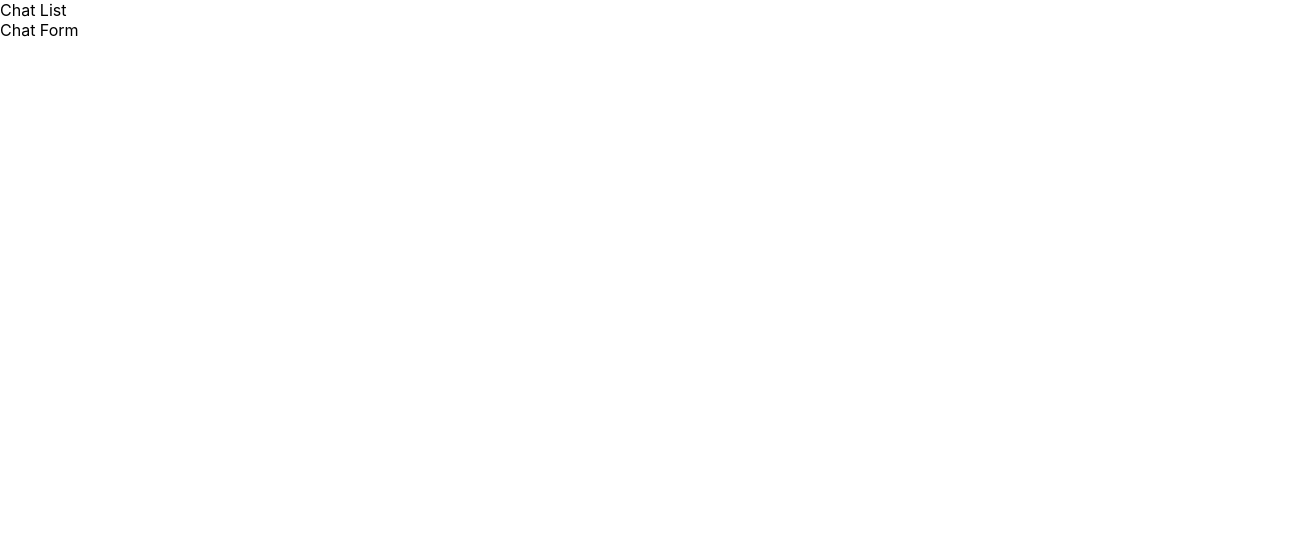
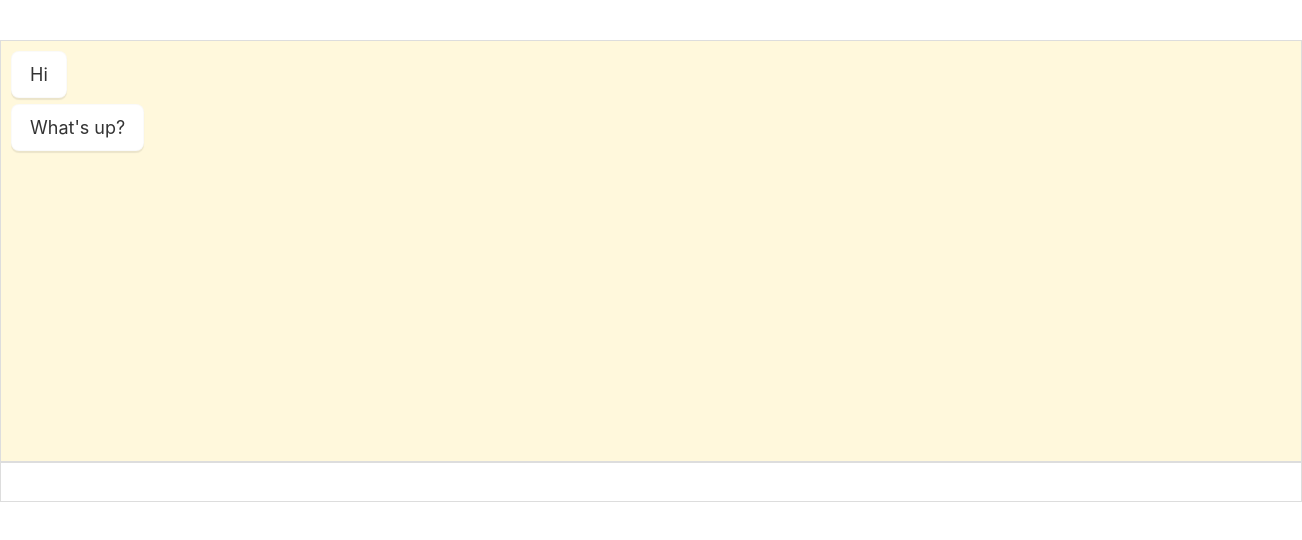
Before and after one commit to ftgzl/chat-app, a React (Create React App) app in the folder client/: page / in a window 1280 px wide. Shown: the top 540 px of the page, 1302 px wide, since content can reach past the window. Built offline with nearby package versions, Linux system fonts and the light colour scheme.

Commit message:
Add Chat components

```diff
--- a/client/src/App.css
+++ b/client/src/App.css
@@ -1,38 +1,4 @@
 .App {
-  text-align: center;
+  with: 700px;
+  margin: 0 auto;
 }
-
-.App-logo {
-  height: 40vmin;
-  pointer-events: none;
-}
-
-@media (prefers-reduced-motion: no-preference) {
-  .App-logo {
-    animation: App-logo-spin infinite 20s linear;
-  }
-}
-
-.App-header {
-  background-color: #282c34;
-  min-height: 100vh;
-  display: flex;
-  flex-direction: column;
-  align-items: center;
-  justify-content: center;
-  font-size: calc(10px + 2vmin);
-  color: white;
-}
-
-.App-link {
-  color: #61dafb;
-}
-
-@keyframes App-logo-spin {
-  from {
-    transform: rotate(0deg);
-  }
-  to {
-    transform: rotate(360deg);
-  }
-}
--- a/client/src/components/ChatForm.js
+++ b/client/src/components/ChatForm.js
@@ -1,9 +1,31 @@
-import React from 'react'
+import {useState} from 'react'
+
+import {useChat} from '../context/ChatContext'
+import styles from './styles.module.css'
 
 function ChatForm() {
+  const [message, setMessage] = useState('')
+
+  //const {setMessages} = useChat()
+
+  const handleSubmit = (e) => {
+    e.preventDefault()
+
+    // setMessages((prevState) => [...prevState, {message, fromMe: true}])
+    //sendMessage(message)
+    setMessage("")
+  }
+
   return (
     <div>
-      Chat Form
+      <form onSubmit={handleSubmit}>
+        <input
+          className={styles.textInput} type="text"
+          value={message}
+          onChange={(e) => setMessage(e.target.value)}
+        />
+      </form>
+
     </div>
   )
 }
--- /dev/null
+++ b/client/src/components/ChatItem.js
@@ -0,0 +1,11 @@
+import styles from './styles.module.css'
+
+function ChatItem({item}) {
+  return (
+    <div className={styles.chatItem}>
+      {item.messages}
+    </div>
+  )
+}
+
+export default ChatItem
--- a/client/src/components/ChatList.js
+++ b/client/src/components/ChatList.js
@@ -1,9 +1,20 @@
-import React from 'react'
+import styles from './styles.module.css'
+
+import ChatItem from './ChatItem'
+import {useChat} from '../context/ChatContext'
 
 function ChatList() {
+  const {messages} = useChat()
+  console.log(messages);
   return (
-    <div>
-      Chat List
+    <div className={styles.chatlist}>
+      <div>
+      {
+        messages.map((item, key) => (
+          <ChatItem item={item} key={key} />
+        ))
+      }
+      </div>
     </div>
   )
 }
--- a/client/src/components/Container.js
+++ b/client/src/components/Container.js
@@ -5,7 +5,7 @@ import ChatForm from './ChatForm'
 
 function Container() {
   return (
-    <div>
+    <div className="App">
       <ChatList />
       <ChatForm />
     </div>
--- a/client/src/context/ChatContext.js
+++ b/client/src/context/ChatContext.js
@@ -1,17 +1,20 @@
-import {createContext, useState} from 'react';
+import {createContext, useState, useContext} from 'react';
 const ChatContext = createContext()
 
 export const ChatProvider = ({children}) => {
-  const [messages, setMessages] = useState([])
+  const [messages, setMessages] = useState([
+    {messages: 'Hi'},
+    {messages: 'What\'s up?'},
+  ])
 
   const values = {
     messages,
     setMessages,
   }
 
-  return <ChatContext.Provider values={values}>
+  return <ChatContext.Provider value={values}>
     {children}
   </ChatContext.Provider>
 }
 
-export default ChatContext
+export const useChat = () => useContext(ChatContext)
```
